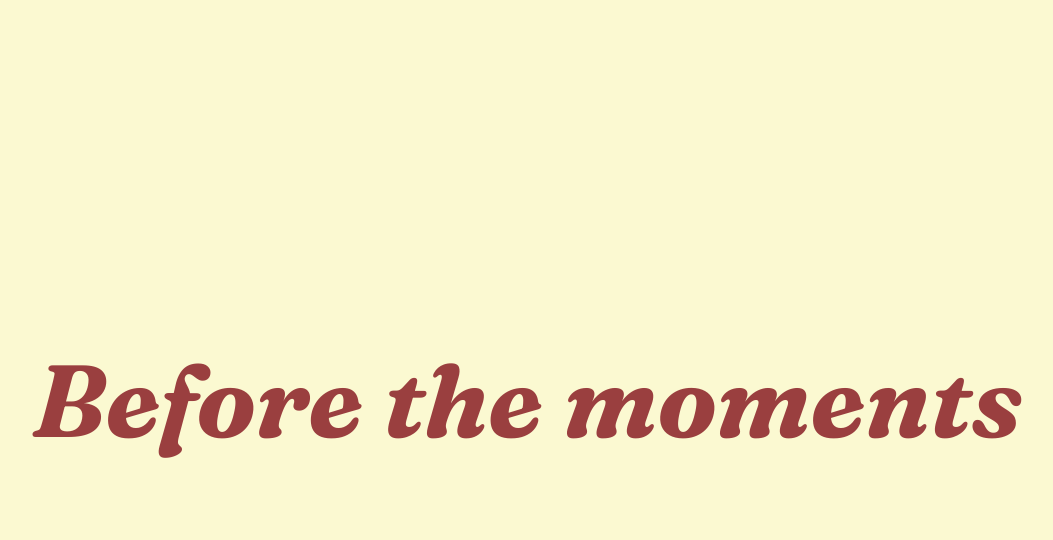
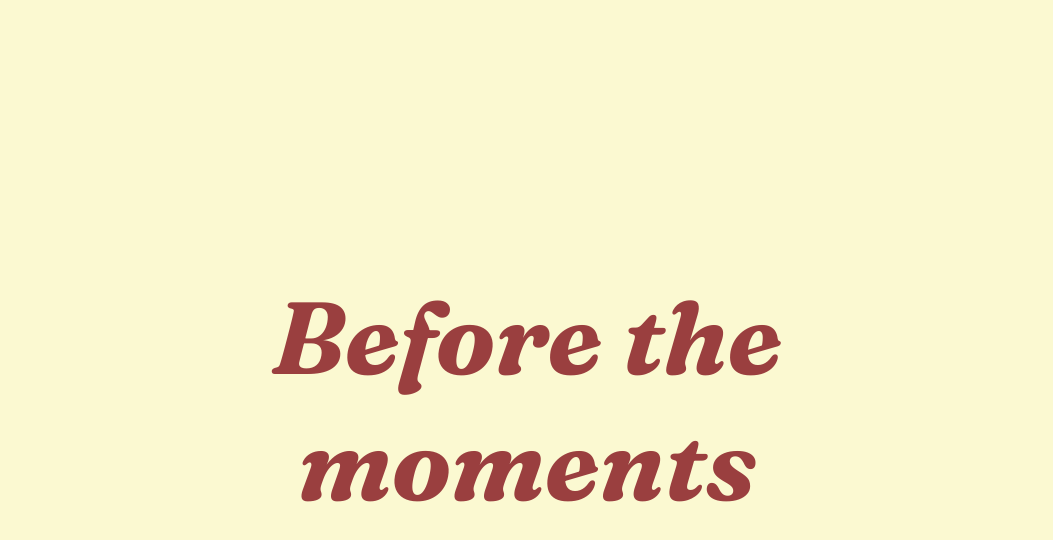
Before and after one commit to JobaniMarh/Lyrics, a plain HTML site: page index.html in a window 1280 px wide. Both pictures are taken after a click on the button "PLAY". Shown: the whole page, without its empty margins (113-1166 px from the left). Drawn offline with Linux system fonts and the light colour scheme.

Commit message:
Update index.css

```diff
--- a/index.css
+++ b/index.css
@@ -46,7 +46,7 @@ h1{
     "WONK" 1;
   font-size: clamp(50px, 8vw, 200px);
   text-align: center;
-  max-width:70rem;
+  max-width:50rem;
 }
 
 body.white{
```
